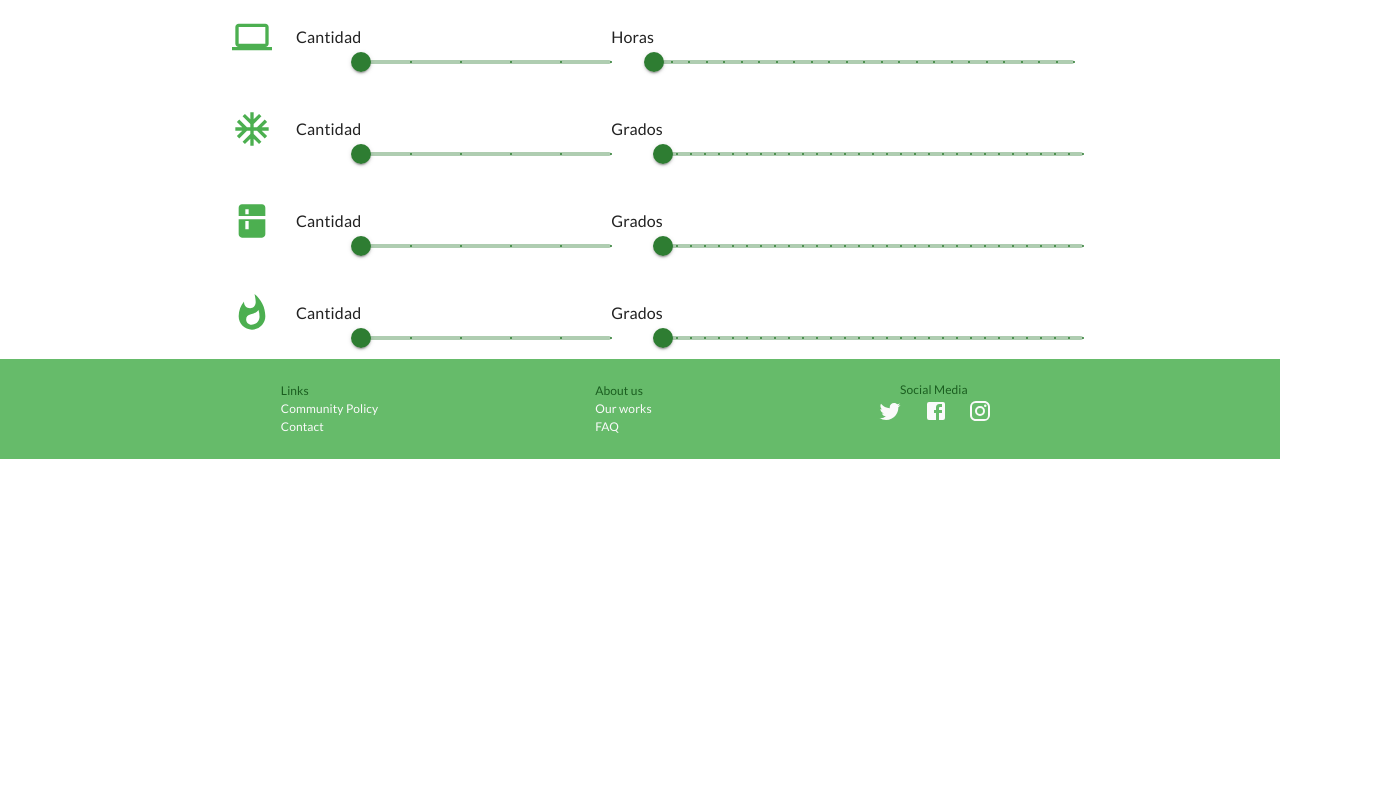
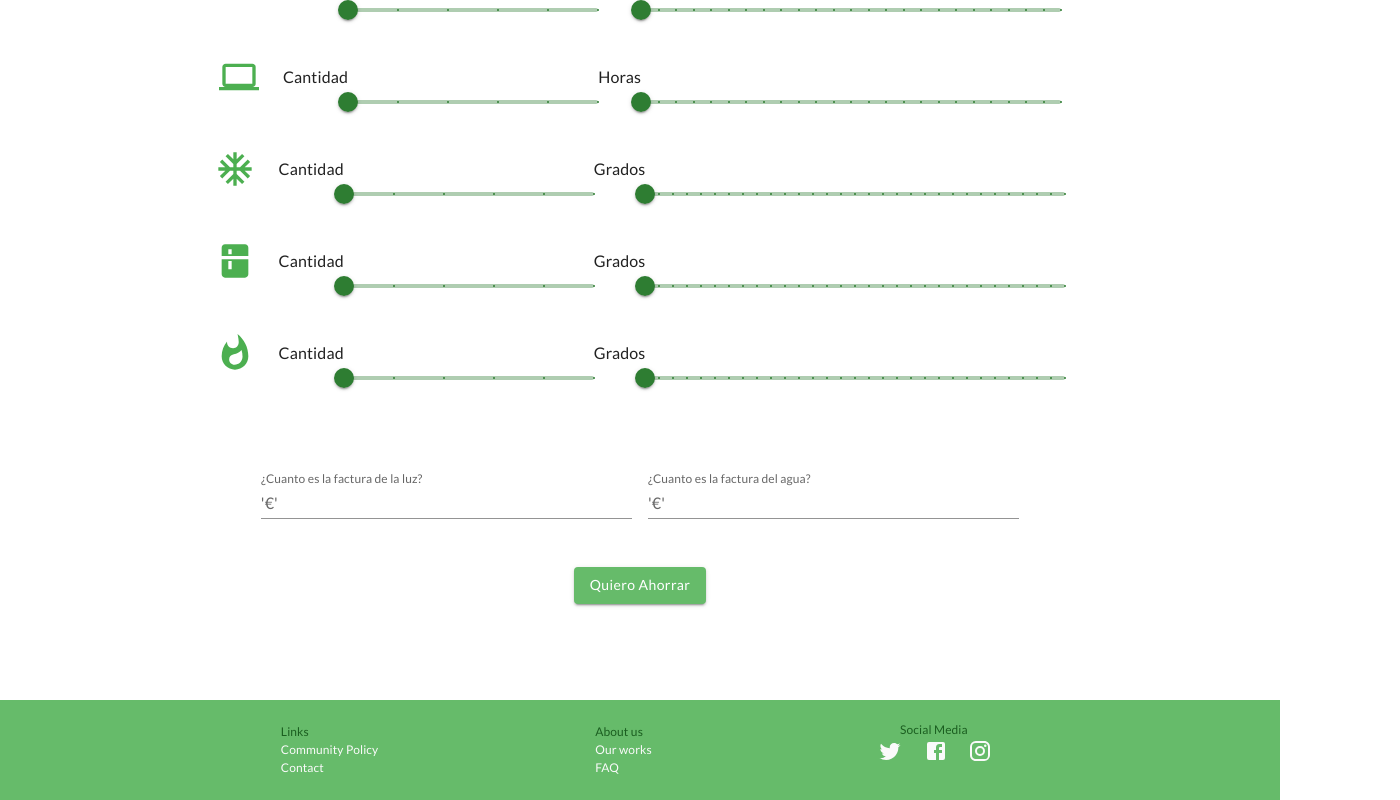
Before and after one commit to AlessHub/ecoenergy_front, a React (Vite) app: page /slider in a window 1280 px wide. Shown: the part 589-1389 px from the top of the page, 1400 px wide, since content can reach past the window. Before the commit the page ends 1048 px from the top, so only its background shows below. Built offline with nearby package versions, Linux system fonts and the light colour scheme.

Commit message:
style slider

```diff
--- a/src/views/SliderView.jsx
+++ b/src/views/SliderView.jsx
@@ -1,5 +1,10 @@
 import React from 'react';
 import { Typography } from "@mui/material";
+import FormControl from '@mui/material/FormControl';
+import InputLabel from '@mui/material/InputLabel';
+import Input from '@mui/material/Input';
+import InputAdornment from '@mui/material/InputAdornment';
+import { Button } from "@mui/material";
 import NavPublic from "../components/layout/navigation/Navbar/NavPublic";
 import Footer from '../components/layout/navigation/Footer';
 import { green } from '@mui/material/colors';
@@ -22,7 +27,7 @@ const SliderView = () => {
     <>
     <NavPublic/>
 
-    <Container sx={{p:{xs:7, sm:7, md:7, xl:7} ,display:'flex', flexDirection:'column', alignItems:'center'}}>
+    <Container sx={{p:{xs:7, sm:7, md:7, xl:7}, display:'flex', flexDirection:'column', alignItems:'center' }}>
 
     <Typography
         sx={{ fontWeight: "regular", mt: 10 }}
@@ -44,7 +49,7 @@ Cuéntanos cuántos dispositivos usas y el tiempo estimado de uso general para q
     </Typography>
     </Container>
 
-    <Container sx={{pl:{xs:4, sm:4, md:4, xl:4}, ml:{xs:5, sm:5, md:25, xl:25}, mr:{xs:2, sm:2, md:2, xl:2}, mt: -6}}>
+    <Container sx={{p:{xs:7, sm:7, md:7, xl:7}, display:'flex', flexDirection:'column', alignItems:'center', mt:-8 }}>
     <Box display="flex"
          justifyContent="left"
          alignItems="center">
@@ -109,9 +114,51 @@ Cuéntanos cuántos dispositivos usas y el tiempo estimado de uso general para q
          Grados
         <SliderGrados/>
     </Box>
-
-
-
+    </Container>
+    <Container sx={{p:{xs:7, sm:7, md:7, xl:7} ,flexDirection:'column', alignItems:'center', display:'flex', mt:-6 }}>
+    <Box>
+    <FormControl fullWidth sx={{  m: 1, width: '40ch' }} variant="standard">
+          <InputLabel htmlFor="standard-adornment-amount">¿Cuanto es la factura de la luz?</InputLabel>
+          <Input
+            id="standard-adornment-amount"
+            startAdornment={<InputAdornment position="start">'€'</InputAdornment>}
+          />
+        </FormControl>
+        <FormControl  sx={{  m: 1, width: '40ch' }} variant="standard">
+          <InputLabel htmlFor="standard-adornment-amount">¿Cuanto es la factura del agua?</InputLabel>
+          <Input
+            id="standard-adornment-amount"
+            startAdornment={<InputAdornment position="start">'€'</InputAdornment>}
+          />
+        </FormControl>
+    </Box>
+    <Button
+        variant="contained"
+        sx={{
+          mt:5,
+          mb: 5,
+          textTransform: 'capitalize',
+          backgroundColor: "main.primary",
+          "&:hover": {
+            backgroundColor: "main.primary",
+            borderColor: "main.primary",
+            boxShadow: "none",
+            color: "main.secondary"
+          },
+          "&:active": {
+            boxShadow: "none",
+            backgroundColor: "main.primary",
+            borderColor: "main.primary",
+            color: "main.secondary"
+          },
+          "&:focus": {
+            boxShadow: "0 0 0 0.2rem main.primary",
+          },
+        }}
+        href="#contained-buttons"
+      >
+        Quiero ahorrar
+      </Button>
     </Container>
 
 
```
